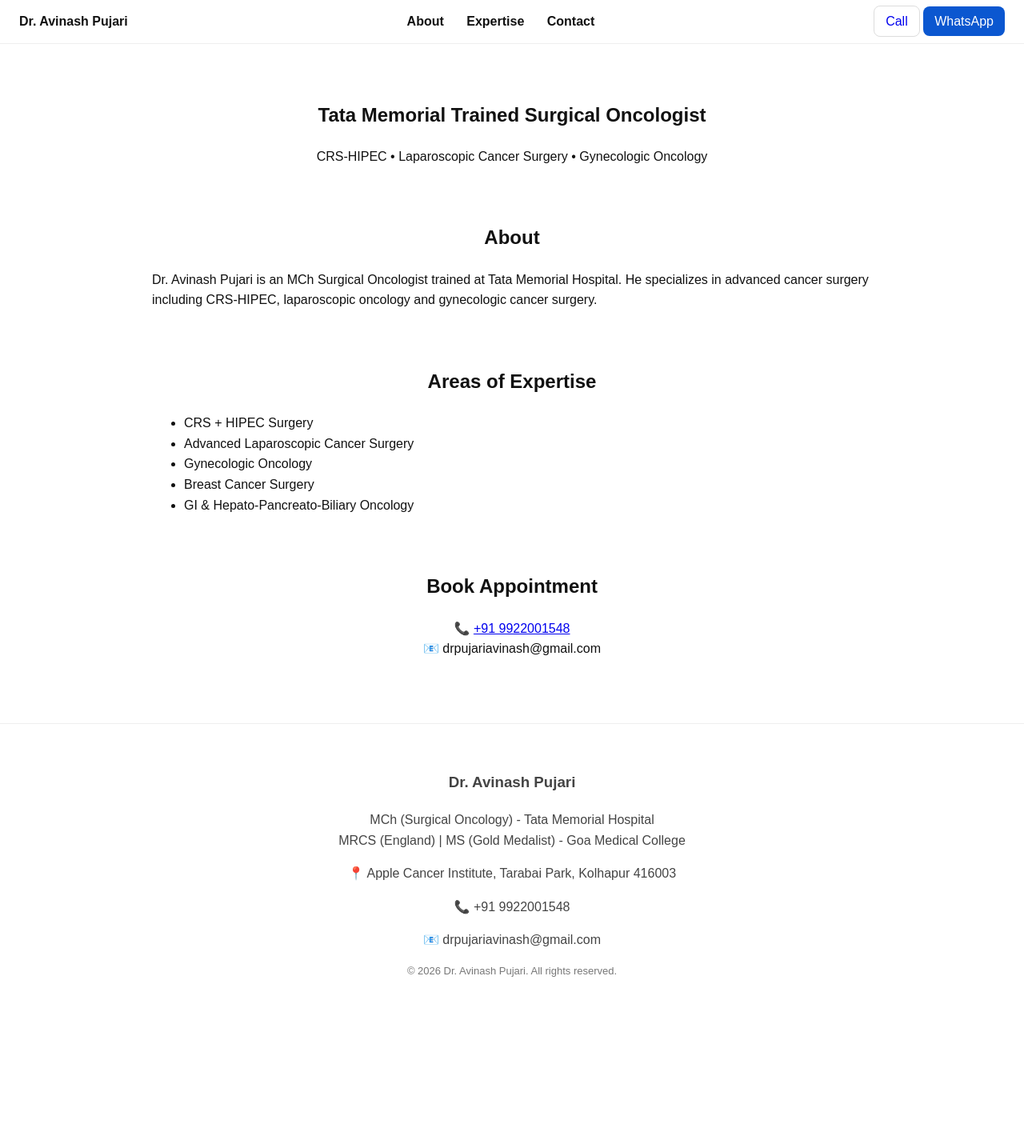
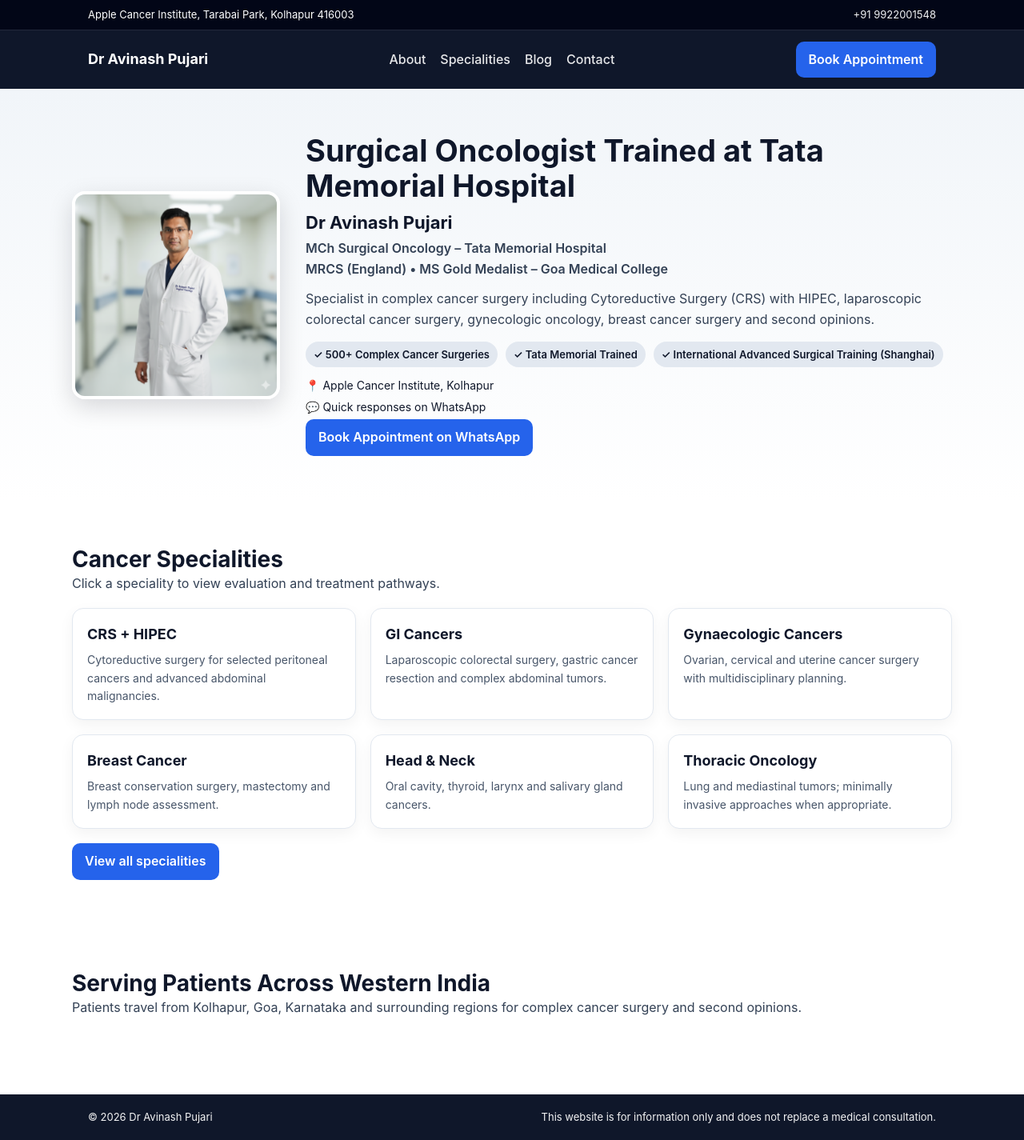
Before and after one commit to drpujariavinash/drpujariavinash.github.io, a plain HTML site: page index.html in a window 1280 px wide. Shown: the whole page at 80% size. Before the commit the page ends 1278 px from the top, so only its background shows below. Drawn offline with Linux system fonts and the light colour scheme.

Commit message:
Update index.html

```diff
--- a/index.html
+++ b/index.html
@@ -1,104 +1,137 @@
 <!DOCTYPE html>
 <html lang="en">
-
 <head>
-  <meta charset="UTF-8">
-  <meta name="viewport" content="width=device-width, initial-scale=1">
-  <meta http-equiv="X-UA-Compatible" content="IE=edge">
-
-  <title>Dr. Avinash Pujari - Surgical Oncologist | HIPEC | Kolhapur & Goa</title>
-
-  <meta name="description" content="Dr. Avinash Pujari - MCh Surgical Oncologist trained at Tata Memorial Hospital, MRCS England. Specializing in CRS-HIPEC, laparoscopic cancer surgery, gynecologic oncology. Apple Cancer Institute, Kolhapur.">
-
-  <meta name="keywords" content="surgical oncologist Kolhapur, surgical oncologist Goa, HIPEC surgery, CRS HIPEC, laparoscopic cancer surgery, gynecologic oncology Kolhapur, breast cancer surgeon, Tata Memorial, Apple Cancer Institute">
-
-  <meta name="author" content="Dr. Avinash Pujari">
-  <meta name="robots" content="index, follow">
-  <link rel="canonical" href="https://drpujariavinash.com">
-
-  <meta property="og:type" content="website">
-  <meta property="og:url" content="https://drpujariavinash.com">
-  <meta property="og:title" content="Dr. Avinash Pujari - Tata Memorial Trained Surgical Oncologist">
-  <meta property="og:description" content="MRCS England, MCh Tata Memorial, MS Gold Medalist. Expert in CRS-HIPEC, laparoscopic cancer surgery. 500+ complex surgeries.">
-  <meta property="og:image" content="https://drpujariavinash.com/profile.png">
-
-  <meta name="twitter:card" content="summary_large_image">
-  <meta name="twitter:title" content="Dr. Avinash Pujari - Surgical Oncologist">
-  <meta name="twitter:description" content="Tata Memorial trained Surgical Oncologist. CRS-HIPEC & Advanced Cancer Surgery.">
-  <meta name="twitter:image" content="https://drpujariavinash.com/profile.png">
-
-  <link rel="icon" href="/favicon.ico">
-
-  <style>
-    body{margin:0;font-family:Arial,Helvetica,sans-serif;color:#111;line-height:1.6}
-    header{position:sticky;top:0;background:#fff;border-bottom:1px solid #eee;padding:14px 24px;display:flex;justify-content:space-between;align-items:center}
-    nav a{margin:0 12px;text-decoration:none;color:#111;font-weight:600}
-    .btn{padding:10px 14px;border-radius:8px;text-decoration:none;border:1px solid #ddd}
-    .primary{background:#0b57d0;color:#fff;border:none}
-    section{max-width:900px;margin:70px auto;padding:0 20px}
-    h1,h2{text-align:center}
-    footer{margin-top:80px;padding:40px 20px;border-top:1px solid #eee;text-align:center;color:#444}
-  </style>
+  <meta charset="UTF-8" />
+  <meta name="viewport" content="width=device-width, initial-scale=1.0" />
+  <title>Dr Avinash Pujari | Surgical Oncologist Kolhapur Goa | CRS HIPEC</title>
+  <meta name="description" content="Tata Memorial–trained Surgical Oncologist in Kolhapur & Goa. Specialist in CRS HIPEC, colorectal, gynecologic & breast cancer surgery. Book appointment on WhatsApp." />
+  <link rel="stylesheet" href="style.css" />
 </head>
 
 <body>
 
-<header>
-  <div><strong>Dr. Avinash Pujari</strong></div>
-  <nav>
-    <a href="#about">About</a>
-    <a href="#expertise">Expertise</a>
-    <a href="#contact">Contact</a>
+<header class="site-header">
+  <div class="topbar">
+    <div class="topbar-inner">
+      <span>Apple Cancer Institute, Tarabai Park, Kolhapur 416003</span>
+      <span class="topbar-right"><a href="tel:+919922001548">+91 9922001548</a></span>
+    </div>
+  </div>
+
+  <nav class="nav">
+    <div class="nav-inner">
+      <a class="brand" href="/index.html">Dr Avinash Pujari</a>
+      <div class="nav-links">
+        <a href="/about.html">About</a>
+        <a href="/specialities.html">Specialities</a>
+        <a href="/blog.html">Blog</a>
+        <a href="/contact.html">Contact</a>
+      </div>
+      <a class="btn" href="https://wa.me/919922001548" target="_blank">Book Appointment</a>
+    </div>
   </nav>
-  <div>
-    <a class="btn" href="tel:+919922001548">Call</a>
-    <a class="btn primary" href="https://wa.me/919922001548">WhatsApp</a>
-  </div>
 </header>
 
-<section>
-  <h1>Tata Memorial Trained Surgical Oncologist</h1>
-  <p style="text-align:center">CRS-HIPEC • Laparoscopic Cancer Surgery • Gynecologic Oncology</p>
+<main>
+
+<section class="hero">
+  <div class="hero-inner">
+
+    <img src="profile.png" alt="Dr Avinash Pujari Surgical Oncologist" class="hero-photo">
+
+    <div class="hero-text">
+      <h1>Surgical Oncologist Trained at Tata Memorial Hospital</h1>
+
+      <h2 class="name">Dr Avinash Pujari</h2>
+      <p class="credentials">
+        MCh Surgical Oncology – Tata Memorial Hospital<br>
+        MRCS (England) • MS Gold Medalist – Goa Medical College
+      </p>
+
+      <p class="hero-focus">
+        Specialist in complex cancer surgery including Cytoreductive Surgery (CRS) with HIPEC,
+        laparoscopic colorectal cancer surgery, gynecologic oncology,
+        breast cancer surgery and second opinions.
+      </p>
+
+      <div class="trust-strip">
+        <span>✓ 500+ Complex Cancer Surgeries</span>
+        <span>✓ Tata Memorial Trained</span>
+        <span>✓ International Advanced Surgical Training (Shanghai)</span>
+      </div>
+
+      <div class="consult-info">
+        <p>📍 Apple Cancer Institute, Kolhapur</p>
+        <p>💬 Quick responses on WhatsApp</p>
+      </div>
+
+      <a class="btn" href="https://wa.me/919922001548" target="_blank">
+        Book Appointment on WhatsApp
+      </a>
+    </div>
+
+  </div>
 </section>
 
-<section id="about">
-  <h2>About</h2>
-  <p>
-    Dr. Avinash Pujari is an MCh Surgical Oncologist trained at Tata Memorial Hospital.
-    He specializes in advanced cancer surgery including CRS-HIPEC, laparoscopic oncology
-    and gynecologic cancer surgery.
-  </p>
+<section class="section">
+  <div class="container">
+    <h2>Cancer Specialities</h2>
+    <p>Click a speciality to view evaluation and treatment pathways.</p>
+
+    <div class="grid">
+      <a class="card" href="/peritoneal-cancers-hipec.html">
+        <h3>CRS + HIPEC</h3>
+        <p>Cytoreductive surgery for selected peritoneal cancers and advanced abdominal malignancies.</p>
+      </a>
+
+      <a class="card" href="/gi-cancers.html">
+        <h3>GI Cancers</h3>
+        <p>Laparoscopic colorectal surgery, gastric cancer resection and complex abdominal tumors.</p>
+      </a>
+
+      <a class="card" href="/gynec-cancers.html">
+        <h3>Gynaecologic Cancers</h3>
+        <p>Ovarian, cervical and uterine cancer surgery with multidisciplinary planning.</p>
+      </a>
+
+      <a class="card" href="/breast-cancer.html">
+        <h3>Breast Cancer</h3>
+        <p>Breast conservation surgery, mastectomy and lymph node assessment.</p>
+      </a>
+
+      <a class="card" href="/head-neck-cancers.html">
+        <h3>Head & Neck</h3>
+        <p>Oral cavity, thyroid, larynx and salivary gland cancers.</p>
+      </a>
+
+      <a class="card" href="/thoracic-oncology.html">
+        <h3>Thoracic Oncology</h3>
+        <p>Lung and mediastinal tumors; minimally invasive approaches when appropriate.</p>
+      </a>
+    </div>
+
+    <p style="margin-top:18px">
+      <a class="btn" href="/specialities.html">View all specialities</a>
+    </p>
+  </div>
 </section>
 
-<section id="expertise">
-  <h2>Areas of Expertise</h2>
-  <ul>
-    <li>CRS + HIPEC Surgery</li>
-    <li>Advanced Laparoscopic Cancer Surgery</li>
-    <li>Gynecologic Oncology</li>
-    <li>Breast Cancer Surgery</li>
-    <li>GI & Hepato-Pancreato-Biliary Oncology</li>
-  </ul>
+<section class="section">
+  <div class="container">
+    <h2>Serving Patients Across Western India</h2>
+    <p>
+      Patients travel from Kolhapur, Goa, Karnataka and surrounding regions for complex cancer surgery and second opinions.
+    </p>
+  </div>
 </section>
 
-<section id="contact">
-  <h2>Book Appointment</h2>
-  <p style="text-align:center">
-    📞 <a href="tel:+919922001548">+91 9922001548</a><br>
-    📧 drpujariavinash@gmail.com
-  </p>
-</section>
+</main>
 
 <footer>
-  <h3>Dr. Avinash Pujari</h3>
-  <p>
-    MCh (Surgical Oncology) - Tata Memorial Hospital<br>
-    MRCS (England) | MS (Gold Medalist) - Goa Medical College
-  </p>
-  <p>📍 Apple Cancer Institute, Tarabai Park, Kolhapur 416003</p>
-  <p>📞 +91 9922001548</p>
-  <p>📧 drpujariavinash@gmail.com</p>
-  <p style="font-size:13px;color:#777;">© 2026 Dr. Avinash Pujari. All rights reserved.</p>
+  <div class="foot">
+    <span>© 2026 Dr Avinash Pujari</span>
+    <span>This website is for information only and does not replace a medical consultation.</span>
+  </div>
 </footer>
 
 </body>
```
